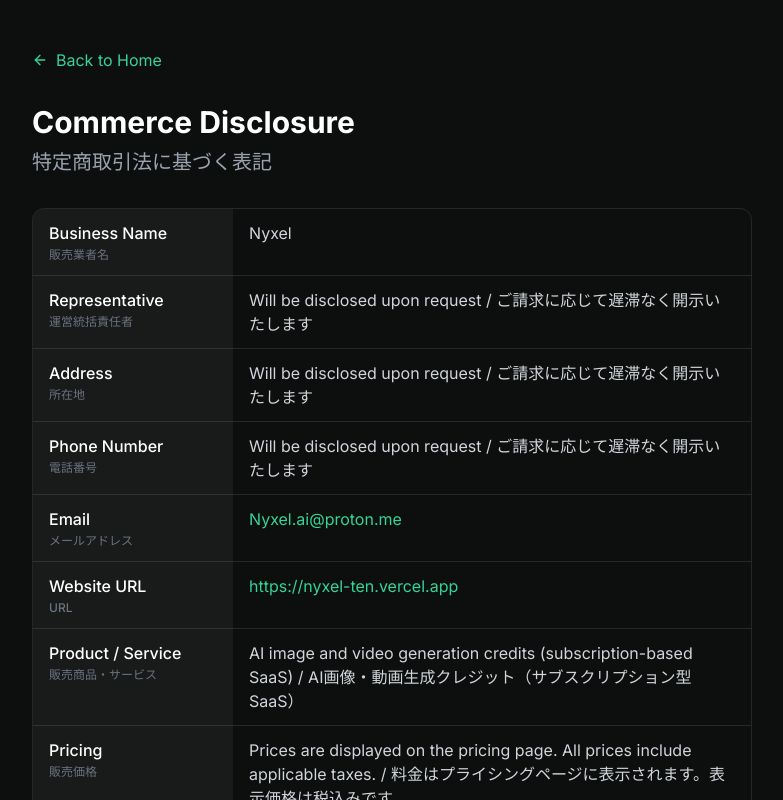
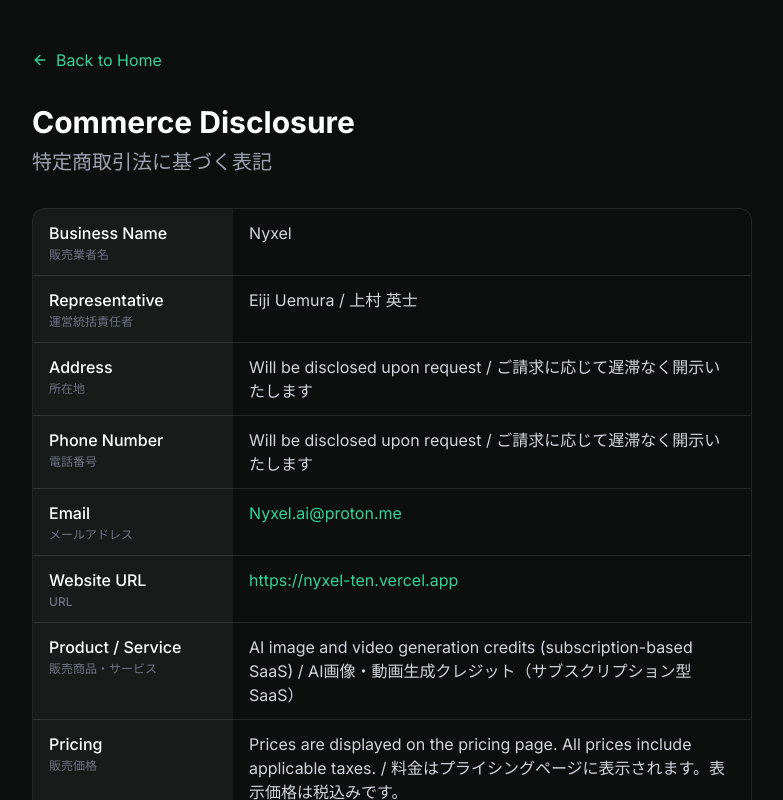
Before and after one commit to Thairm/Nyxel, a React (Vite) app in the folder app/: page /commerce in a window 1280 px wide. Shown: the top 800 px of the page, without its empty margins (248-1031 px from the left). Built offline with nearby package versions, Linux system fonts and the light colour scheme.

Commit message:
chore(legal): update Commerce Disclosure with representative name

```diff
--- a/app/src/pages/CommercePage.tsx
+++ b/app/src/pages/CommercePage.tsx
@@ -16,7 +16,7 @@
                 <div className="space-y-1">
                     <div className="grid grid-cols-1 md:grid-cols-[200px_1fr] border border-white/10 rounded-lg overflow-hidden">
                         <Row label="Business Name" labelJa="販売業者名" value="Nyxel" />
-                        <Row label="Representative" labelJa="運営統括責任者" value="Will be disclosed upon request / ご請求に応じて遅滞なく開示いたします" />
+                        <Row label="Representative" labelJa="運営統括責任者" value="Eiji Uemura / 上村 英士" />
                         <Row label="Address" labelJa="所在地" value="Will be disclosed upon request / ご請求に応じて遅滞なく開示いたします" />
                         <Row label="Phone Number" labelJa="電話番号" value="Will be disclosed upon request / ご請求に応じて遅滞なく開示いたします" />
                         <Row label="Email" labelJa="メールアドレス" value="Nyxel.ai@proton.me" isEmail />
```
